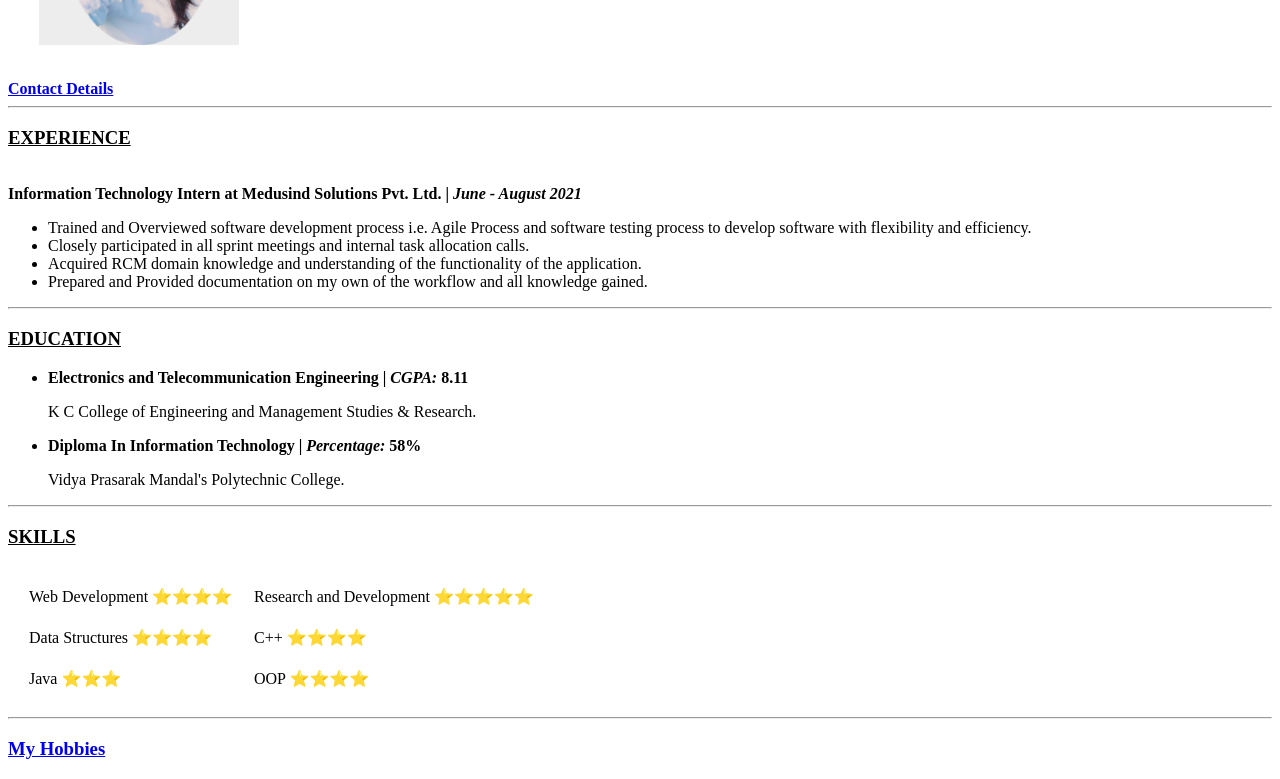
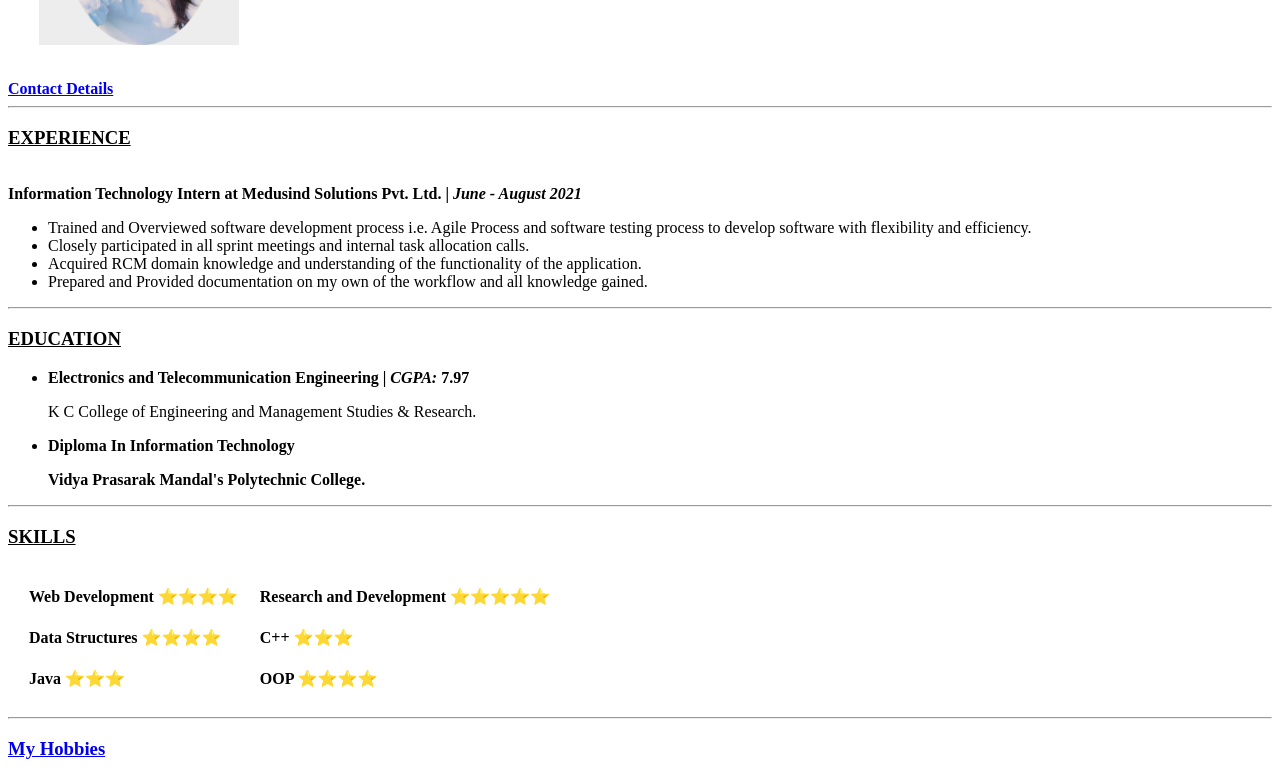
Before and after one commit to Vidhisha13/cv, a plain HTML site: page index.html in a window 1280 px wide. Shown: the part 194-973 px from the top of the page. Drawn offline with Linux system fonts and the light colour scheme.

Commit message:
Update index.html

```diff
--- a/index.html
+++ b/index.html
@@ -50,13 +50,13 @@
   <ul>
     <strong>
       <li>
-        Electronics and Telecommunication Engineering |<em> CGPA: </em> 8.11</li>
+        Electronics and Telecommunication Engineering |<em> CGPA: </em> 7.97</li>
     </strong>
     <p>
       K C College of Engineering and Management Studies & Research.
     </p>
     <li>
-      <strong>Diploma In Information Technology |<em>  Percentage: </em>58%</strong>
+      <strong>Diploma In Information Technology
     </li>
     <p>
       Vidya Prasarak Mandal's Polytechnic College.
@@ -71,7 +71,7 @@
     </tr>
     <tr>
       <td>Data Structures ⭐⭐⭐⭐</td>
-      <td>C++ ⭐⭐⭐⭐</td>
+      <td>C++ ⭐⭐⭐</td>
     </tr>
     <tr>
       <td>
```
